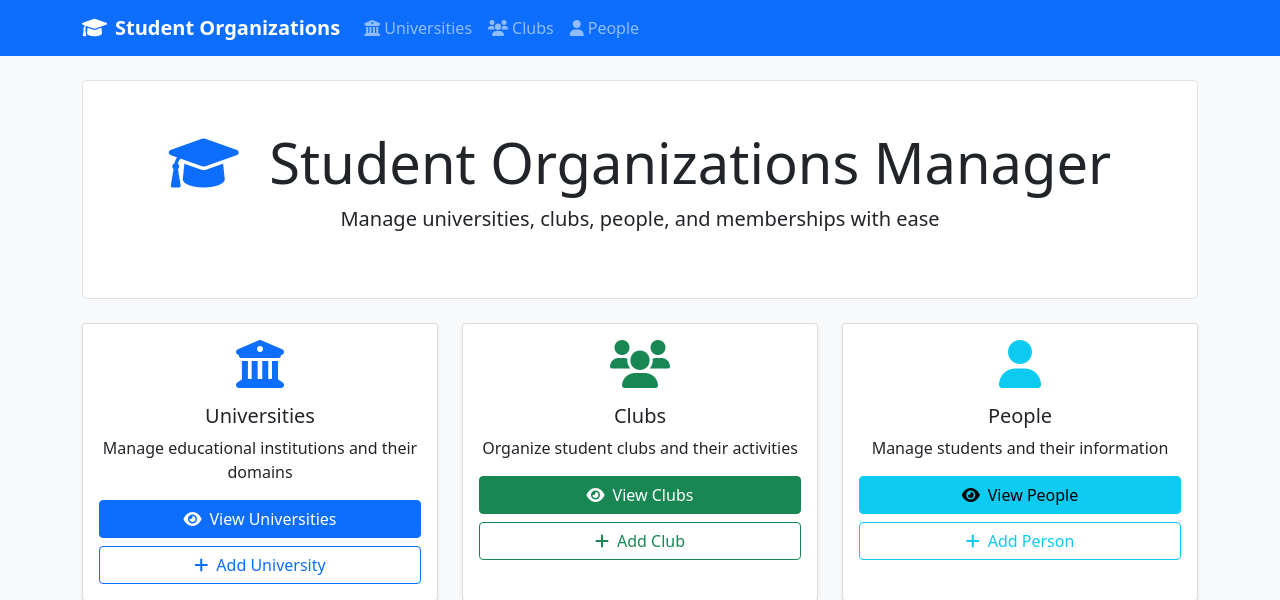
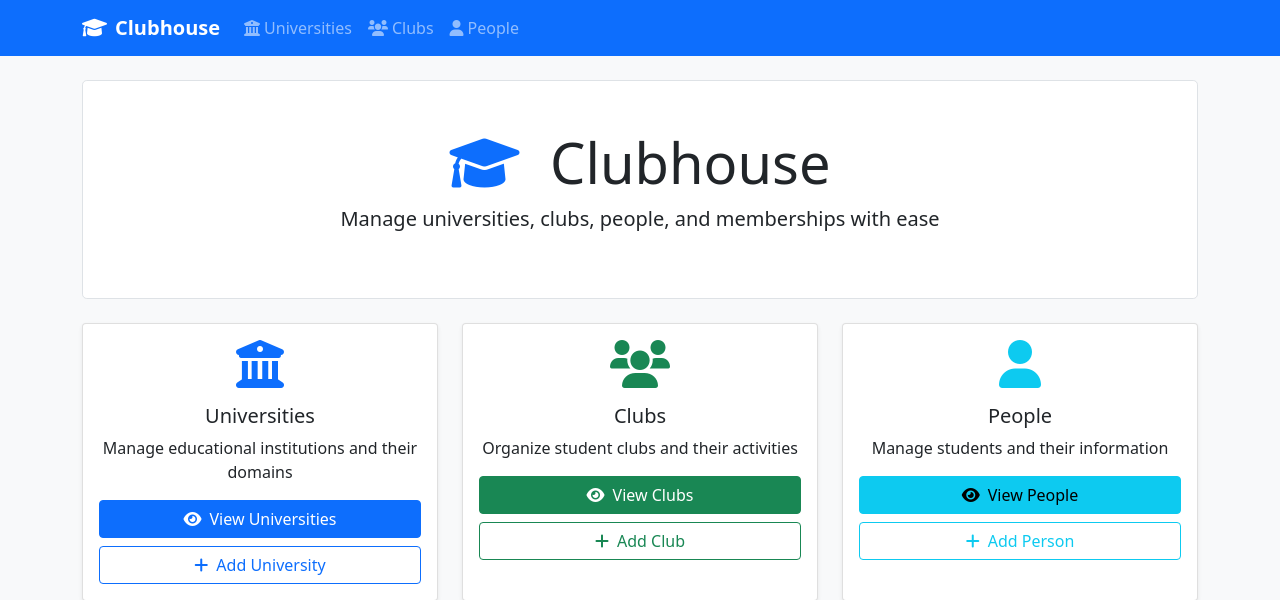
Before and after one commit to katehdz/CSE3311_Team4_2, a Flask app: page / in a window 1280 px wide. Shown: the top 600 px of the page. Run offline with Flask 3, Linux system fonts and the light colour scheme; parts of the project's set-up code (start-up, migrations or seed data) failed here and were passed over.

Commit message:
Changed project name to Clubhouse in UI and improved gitignore

```diff
--- a/student_orgs/templates/add_member.html
+++ b/student_orgs/templates/add_member.html
@@ -1,6 +1,6 @@
 {% extends "base.html" %}
 
-{% block title %}Add Member to {{ club.name }} - Student Organizations{% endblock %}
+{% block title %}Add Member to {{ club.name }} - Clubhouse{% endblock %}
 
 {% block content %}
 <div class="row justify-content-center">
--- a/student_orgs/templates/base.html
+++ b/student_orgs/templates/base.html
@@ -3,7 +3,7 @@
 <head>
     <meta charset="UTF-8">
     <meta name="viewport" content="width=device-width, initial-scale=1.0">
-    <title>{% block title %}Student Organizations{% endblock %}</title>
+    <title>{% block title %}Clubhouse{% endblock %}</title>
     <link href="https://cdn.jsdelivr.net/npm/bootstrap@5.1.3/dist/css/bootstrap.min.css" rel="stylesheet">
     <link href="https://cdnjs.cloudflare.com/ajax/libs/font-awesome/6.0.0/css/all.min.css" rel="stylesheet">
     <style>
@@ -31,7 +31,7 @@
     <nav class="navbar navbar-expand-lg navbar-dark bg-primary">
         <div class="container">
             <a class="navbar-brand" href="{{ url_for('index') }}">
-                <i class="fas fa-graduation-cap me-2"></i>Student Organizations
+                <i class="fas fa-graduation-cap me-2"></i>Clubhouse
             </a>
             <button class="navbar-toggler" type="button" data-bs-toggle="collapse" data-bs-target="#navbarNav">
                 <span class="navbar-toggler-icon"></span>
--- a/student_orgs/templates/club_members.html
+++ b/student_orgs/templates/club_members.html
@@ -1,6 +1,6 @@
 {% extends "base.html" %}
 
-{% block title %}{{ club.name }} Members - Student Organizations{% endblock %}
+{% block title %}{{ club.name }} Members - Clubhouse{% endblock %}
 
 {% block content %}
 <div class="d-flex justify-content-between align-items-center mb-4">
--- a/student_orgs/templates/clubs.html
+++ b/student_orgs/templates/clubs.html
@@ -1,6 +1,6 @@
 {% extends "base.html" %}
 
-{% block title %}Clubs - Student Organizations{% endblock %}
+{% block title %}Clubs - Clubhouse{% endblock %}
 
 {% block content %}
 <div class="d-flex justify-content-between align-items-center mb-4">
--- a/student_orgs/templates/create_club.html
+++ b/student_orgs/templates/create_club.html
@@ -1,6 +1,6 @@
 {% extends "base.html" %}
 
-{% block title %}Create Club - Student Organizations{% endblock %}
+{% block title %}Create Club - Clubhouse{% endblock %}
 
 {% block content %}
 <div class="row justify-content-center">
--- a/student_orgs/templates/create_person.html
+++ b/student_orgs/templates/create_person.html
@@ -1,6 +1,6 @@
 {% extends "base.html" %}
 
-{% block title %}Create Person - Student Organizations{% endblock %}
+{% block title %}Create Person - Clubhouse{% endblock %}
 
 {% block content %}
 <div class="row justify-content-center">
--- a/student_orgs/templates/create_university.html
+++ b/student_orgs/templates/create_university.html
@@ -1,6 +1,6 @@
 {% extends "base.html" %}
 
-{% block title %}Create University - Student Organizations{% endblock %}
+{% block title %}Create University - Clubhouse{% endblock %}
 
 {% block content %}
 <div class="row justify-content-center">
--- a/student_orgs/templates/edit_club.html
+++ b/student_orgs/templates/edit_club.html
@@ -1,6 +1,6 @@
 {% extends "base.html" %}
 
-{% block title %}Edit Club - Student Organizations{% endblock %}
+{% block title %}Edit Club - Clubhouse{% endblock %}
 
 {% block content %}
 <div class="row justify-content-center">
--- a/student_orgs/templates/edit_member.html
+++ b/student_orgs/templates/edit_member.html
@@ -1,6 +1,6 @@
 {% extends "base.html" %}
 
-{% block title %}Edit Member - Student Organizations{% endblock %}
+{% block title %}Edit Member - Clubhouse{% endblock %}
 
 {% block content %}
 <div class="row justify-content-center">
--- a/student_orgs/templates/edit_person.html
+++ b/student_orgs/templates/edit_person.html
@@ -1,6 +1,6 @@
 {% extends "base.html" %}
 
-{% block title %}Edit Person - Student Organizations{% endblock %}
+{% block title %}Edit Person - Clubhouse{% endblock %}
 
 {% block content %}
 <div class="row justify-content-center">
--- a/student_orgs/templates/edit_university.html
+++ b/student_orgs/templates/edit_university.html
@@ -1,6 +1,6 @@
 {% extends "base.html" %}
 
-{% block title %}Edit University - Student Organizations{% endblock %}
+{% block title %}Edit University - Clubhouse{% endblock %}
 
 {% block content %}
 <div class="row justify-content-center">
--- a/student_orgs/templates/index.html
+++ b/student_orgs/templates/index.html
@@ -7,7 +7,7 @@
             <div class="container-fluid text-center">
                 <h1 class="display-4">
                     <i class="fas fa-graduation-cap text-primary me-3"></i>
-                    Student Organizations Manager
+                    Clubhouse
                 </h1>
                 <p class="lead">Manage universities, clubs, people, and memberships with ease</p>
             </div>
--- a/student_orgs/templates/people.html
+++ b/student_orgs/templates/people.html
@@ -1,6 +1,6 @@
 {% extends "base.html" %}
 
-{% block title %}People - Student Organizations{% endblock %}
+{% block title %}People - Clubhouse{% endblock %}
 
 {% block content %}
 <div class="d-flex justify-content-between align-items-center mb-4">
--- a/student_orgs/templates/universities.html
+++ b/student_orgs/templates/universities.html
@@ -1,6 +1,6 @@
 {% extends "base.html" %}
 
-{% block title %}Universities - Student Organizations{% endblock %}
+{% block title %}Universities - Clubhouse{% endblock %}
 
 {% block content %}
 <div class="d-flex justify-content-between align-items-center mb-4">
```
Also changed, not shown: 1 other file.
